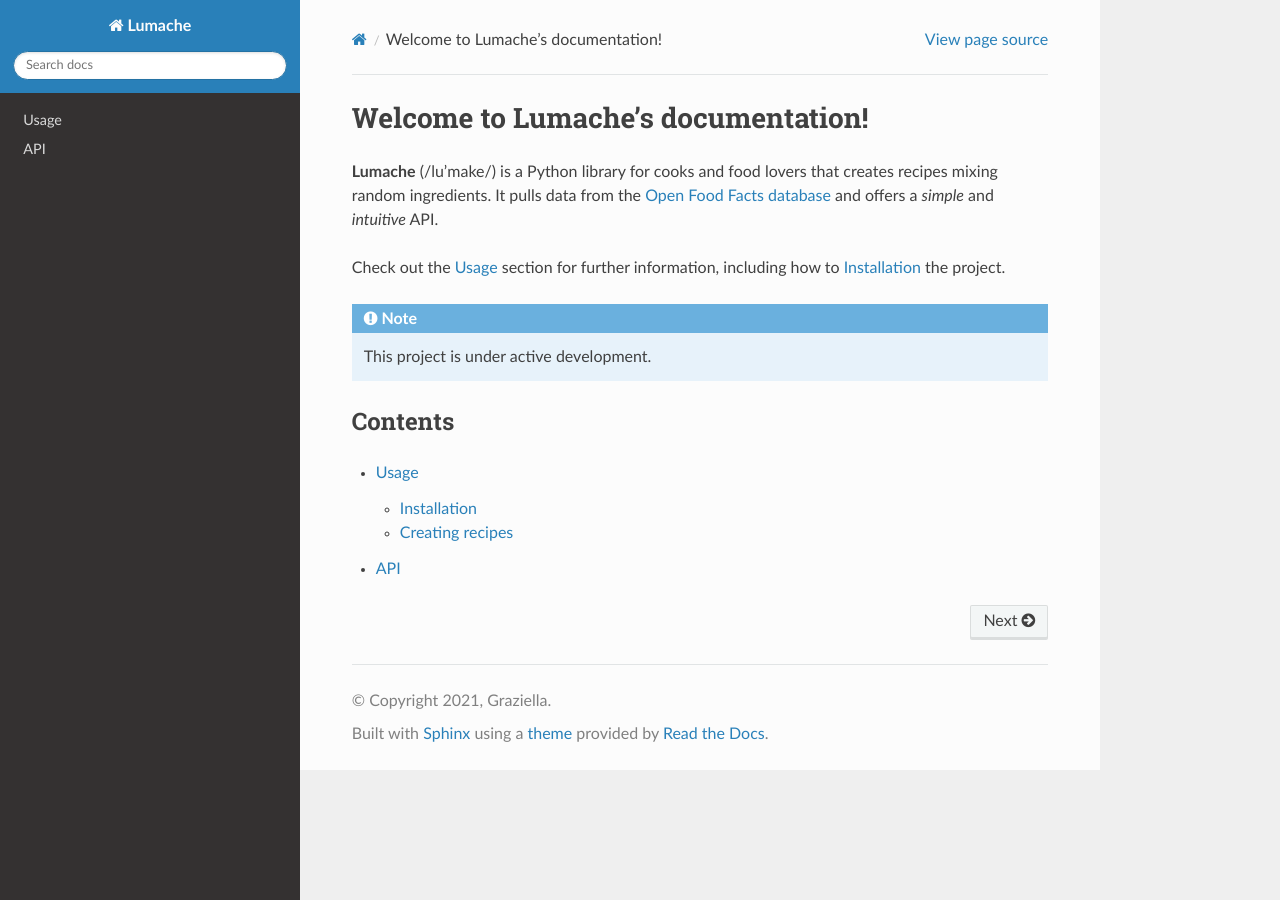
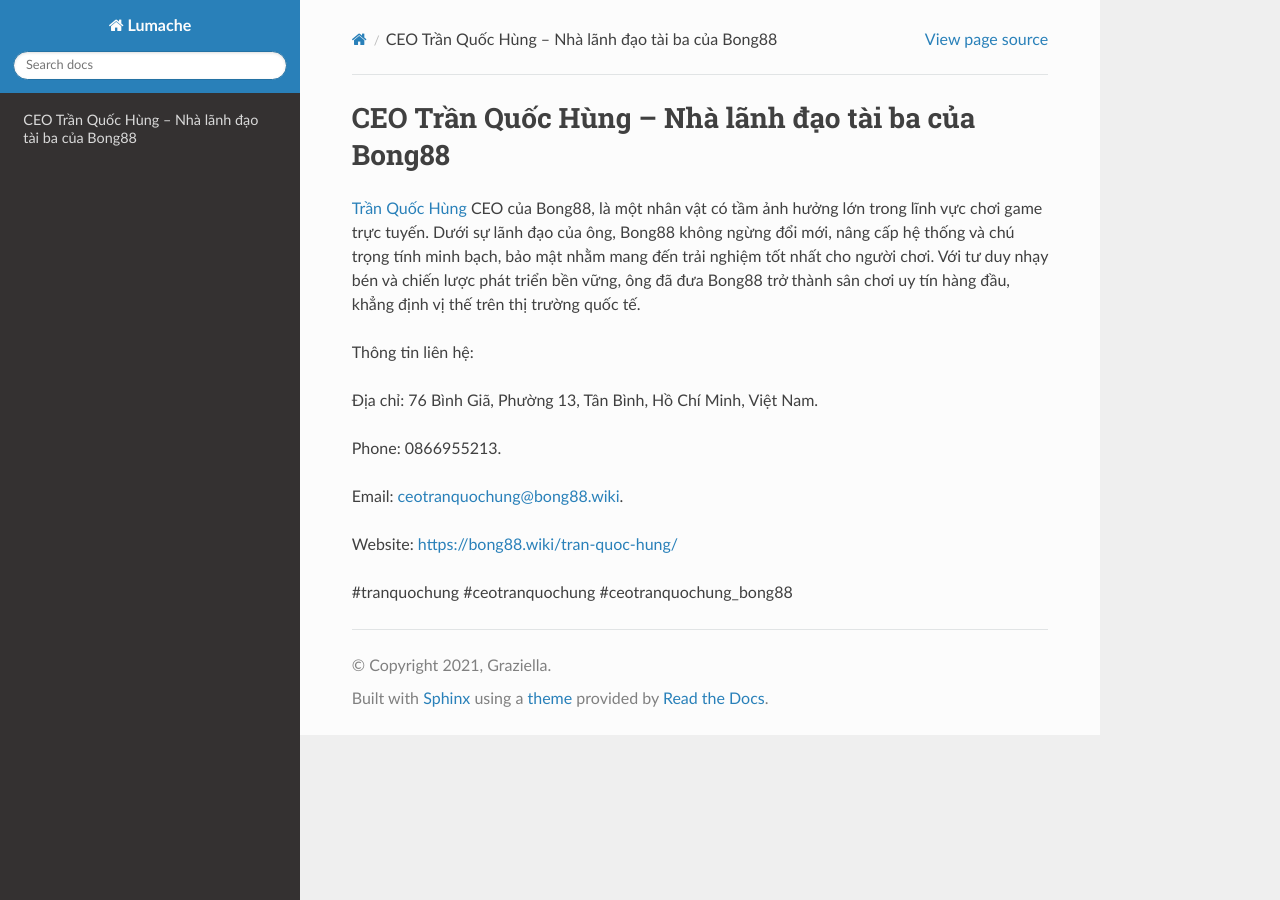
Before and after one commit to rege922795/ceotranquochung1, a Sphinx documentation site: the page built from docs/source/index.rst, in a window 1280 px wide. Built offline with Sphinx 7.4.7 and the Read the Docs theme 3.1.0, drawn with Linux system fonts in a browser that asks for light colours.

Commit message:
Update index.rst

```diff
--- a/docs/source/index.rst
+++ b/docs/source/index.rst
@@ -1,22 +1,16 @@
-Welcome to Lumache's documentation!
+CEO Trần Quốc Hùng – Nhà lãnh đạo tài ba của Bong88
 ===================================
 
-**Lumache** (/lu'make/) is a Python library for cooks and food lovers
-that creates recipes mixing random ingredients.
-It pulls data from the `Open Food Facts database <https://world.openfoodfacts.org/>`_
-and offers a *simple* and *intuitive* API.
+`Trần Quốc Hùng <https://bong88.wiki/tran-quoc-hung/>`_ CEO của Bong88, là một nhân vật có tầm ảnh hưởng lớn trong lĩnh vực chơi game trực tuyến. Dưới sự lãnh đạo của ông, Bong88 không ngừng đổi mới, nâng cấp hệ thống và chú trọng tính minh bạch, bảo mật nhằm mang đến trải nghiệm tốt nhất cho người chơi. Với tư duy nhạy bén và chiến lược phát triển bền vững, ông đã đưa Bong88 trở thành sân chơi uy tín hàng đầu, khẳng định vị thế trên thị trường quốc tế.
 
-Check out the :doc:`usage` section for further information, including
-how to :ref:`installation` the project.
+Thông tin liên hệ:
 
-.. note::
+Địa chỉ: 76 Bình Giã, Phường 13, Tân Bình, Hồ Chí Minh, Việt Nam.
 
-   This project is under active development.
+Phone: 0866955213.
 
-Contents
---------
+Email: ceotranquochung@bong88.wiki.
 
-.. toctree::
+Website: https://bong88.wiki/tran-quoc-hung/
 
-   usage
-   api
+#tranquochung #ceotranquochung #ceotranquochung_bong88
```
